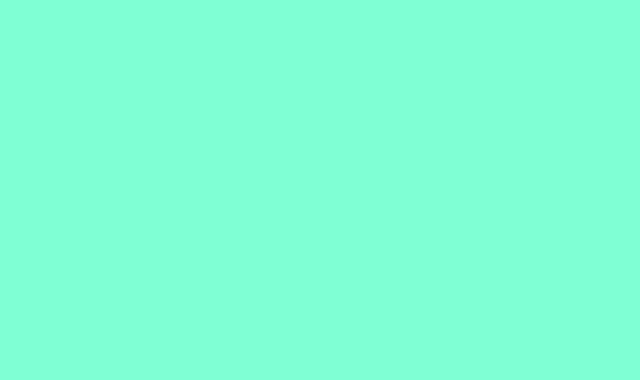
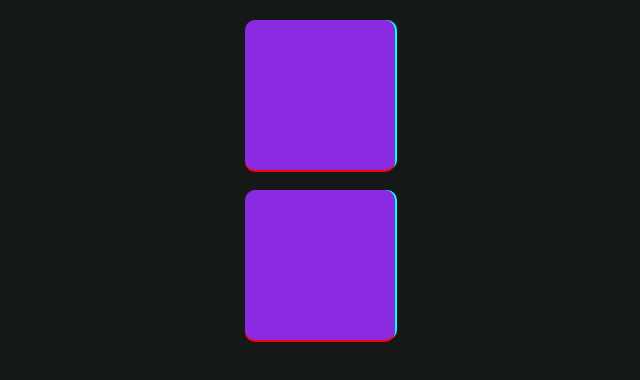
Before and after one commit to AbhisekMandal/Css3-Transform-, a plain HTML site: page index.htm in a window 1280 px wide. Shown: the whole page, without its empty margins (331-971 px from the left). Drawn offline with Linux system fonts and the light colour scheme.

Commit message:
First box add

```diff
--- a/index.css
+++ b/index.css
@@ -4,9 +4,21 @@
     box-sizing: border-box;
 }
 body{
-    background-color:aquamarine;
-}
-div{
+    background-color:rgb(21, 24, 23);
 
 
 }
+div{
+    height: 150px;
+    width: 150px;
+    background-color: blueviolet;
+    margin-top:20px ;
+    margin-left: 45%;
+    border-radius: 10px;
+    box-shadow: 0px 2px red, 2px 0px aqua;
+
+}
+.box1:hover{
+    transform: translateX(100px);
+    transition: 2s;
+}
--- a/index.htm
+++ b/index.htm
@@ -7,16 +7,7 @@
     <link rel="stylesheet" href="./index.css">
 </head>
 <body>
-    <div >
-        <ul >
-            <li class="box1"></li>
-            <li class="box2"></li>
-            <li class="box3"></li>
-            <li class="box4"></li>
-            <li class="box5"></li>
-            <li class="box6"></li>
-        </ul>
-
-    </div>
+    <div class="box1"></div>
+    <div class="box2"></div>
 </body>
 </html>
```
